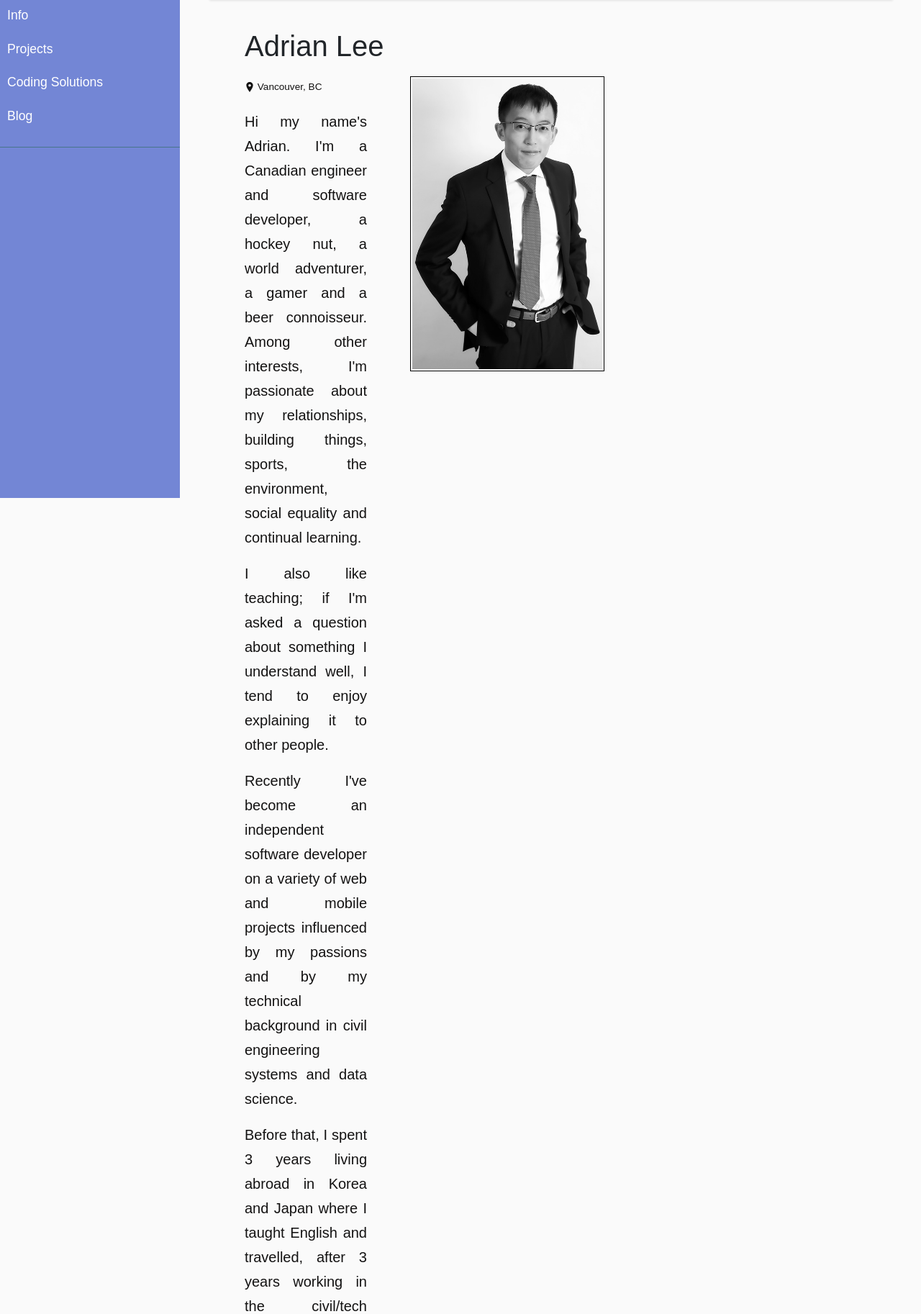
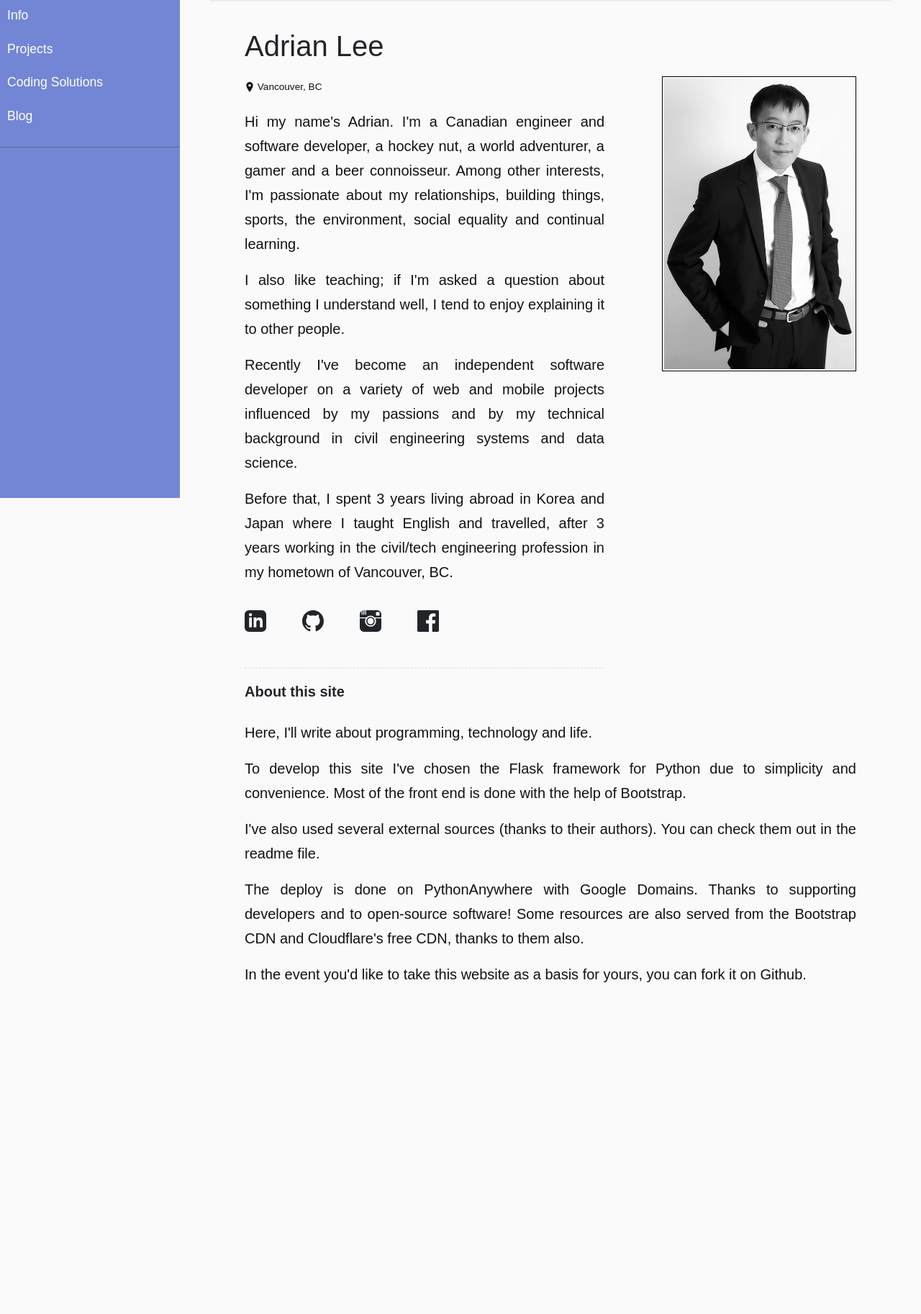
Before and after one commit to adrianlee0118/personal-website, a Flask app: page / in a window 1280 px wide. Shown: the part 108-1934 px from the top of the page at 72% size. After the commit the page ends 1473 px from the top, so only its background shows below. Run offline with Flask 2, Linux system fonts and the light colour scheme; some libraries are stand-ins or nearby versions.

Commit message:
fixed margins and centering of figures in blog

```diff
--- a/static/style.css
+++ b/static/style.css
@@ -18,7 +18,7 @@ h2 {
 
 h3 {
     margin-left: 50px;
-    margin-right: 450px;
+    margin-right: 50px;
     font-size: 20px;
     padding-top: 20px;
     padding-bottom: 20px;
@@ -66,19 +66,18 @@ p {
     font-size: 17px;
     line-height: 1.7em;
     margin-left: 50px;
-    margin-right: 450px;
+    margin-right: 50px;
     color: rgb(19, 18, 18);
     text-align: justify;
 }
 
 .blog{
     font-size: 20px;
-    margin-right: 50px;
 }
 
 /* p for main page */
 .mp {
-    margin-right: 730px;
+    margin-right: 400px;
     font-size: 20px;
     text-align: justify;
 }
@@ -90,6 +89,7 @@ p {
 /* right-aligned date spans for info page */
 span.res_date {
     float: right;
+    margin-right: 150px;
 }
 
 /* light-colored spans for company names on info page */
@@ -188,7 +188,7 @@ img {
     width:270px;
     height: 410px;
     margin-left: 30px;
-    margin-right: 400px;
+    margin-right: 50px;
     float: right;
     padding: 2px;
     border: solid black 1px;
```
